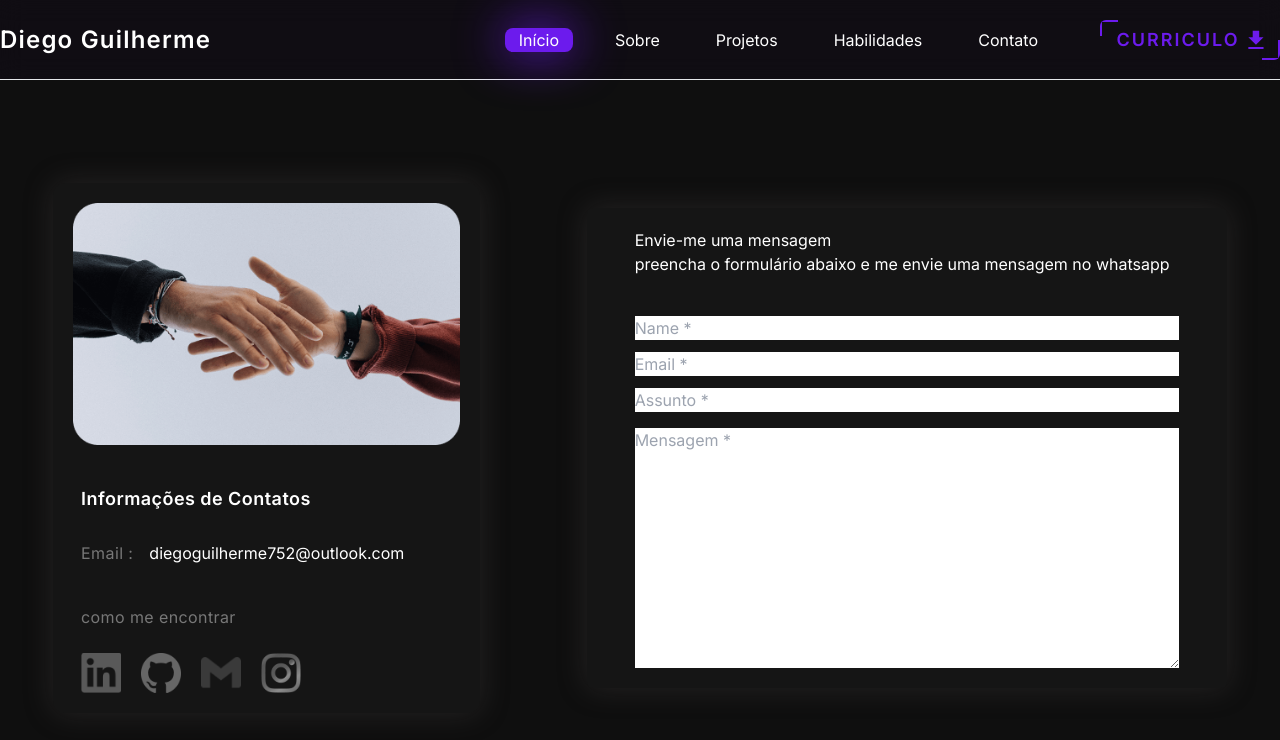
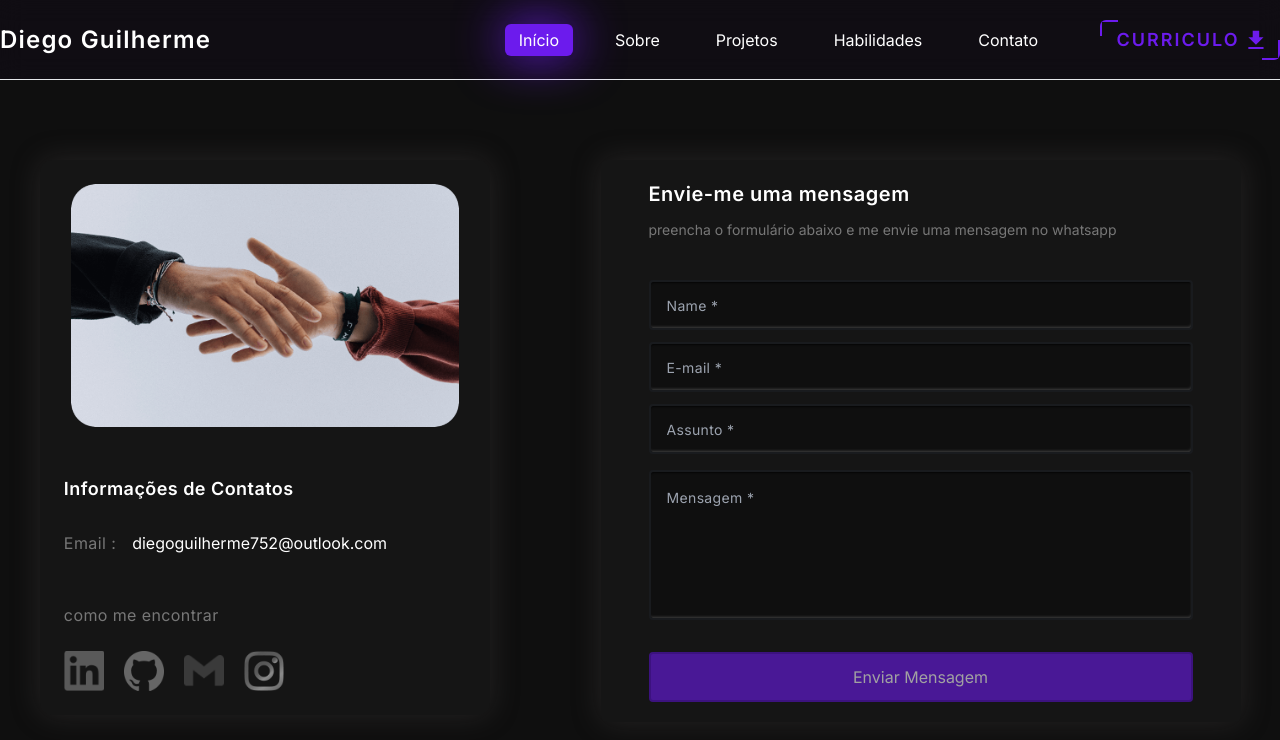
Before and after one commit to diegoguilhermeDS/portifolio, a Next.js app: page /contact in a window 1280 px wide. Shown: the top 740 px of the page. Built offline with nearby package versions, Linux system fonts and the light colour scheme.

Commit message:
styled finished

```diff
--- /dev/null
+++ b/src/components/Button/index.tsx
@@ -0,0 +1,14 @@
+import React from 'react'
+
+interface iButtonProps {
+    children: React.ReactNode,
+    heigth: number
+}
+
+const Button = ({children, heigth}: iButtonProps) => {
+  return (
+    <button className={`w-full bg-brand-100 opacity-60 rounded flex items-center justify-center h-[${heigth.toString()}px] border-2 border-solid border-[#5711C6] hover:shadow-button hover:opacity-100 hover:border-brand-100 transition ease-in-out duration-300`}>{children}</button>
+  )
+}
+
+export default Button
--- a/src/components/ButtonCV/index.tsx
+++ b/src/components/ButtonCV/index.tsx
@@ -25,8 +25,6 @@ export default function ButtonCV() {
         hover:shadow-neon
         `}
     >
-      {/* border-2
-        border-brand-100 */}
       <span
         className={`absolute block top-0 -left-1 w-[12%] h-[2px] bg-brand-100 transition-all duration-1000 group-hover:w-[100%]`}
       ></span>
--- a/src/components/Header/index.tsx
+++ b/src/components/Header/index.tsx
@@ -27,9 +27,9 @@ export default function Header() {
             {navBar.map((nav, index) => (
               <li
                 key={index}
-                className={`h-6 px-3.5 transition-all duration-700 ${
+                className={`h-8 px-3.5 transition-all duration-700 flex items-center justify-center ${
                   navSelected === nav.href
-                    ? "bg-brand-100 shadow-[0_0_50px_#6C1BED] rounded-lg"
+                    ? "bg-brand-100 shadow-[0_0_50px_#6C1BED] rounded-md"
                     : "bg-transparent hover:scale-125 transition-transform duration-500"
                 }`}
               >
--- /dev/null
+++ b/src/components/Input/index.tsx
@@ -0,0 +1,15 @@
+import React from "react";
+
+interface iInputProps {
+  type: string;
+  id: string;
+  placeholder: string;
+}
+
+const Input = ({ type, id, placeholder }: iInputProps) => {
+  return (
+    <input type={type} name={id} id={id} placeholder={`${placeholder} *`} className="bg-brand-500 rounded shadow-input h-[50px] p-4 border-2 border-solid border-[#191b1e] placeholder:font-normal text-sm tracking-wide text-brand-200 outline-none"/>
+  );
+};
+
+export default Input;
--- a/src/database/skills.db.ts
+++ b/src/database/skills.db.ts
@@ -13,12 +13,11 @@ import postIcon from "../../public/assets/techs/postgresql.png";
 import gitIcon from "../../public/assets/techs/git.png";
 import nodeIcon from "../../public/assets/techs/node.png";
 import githubIcon from "../../public/assets/techs/github.png";
-import figmaIcon from "../../public/assets/techs/img-figma.png"
+import figmaIcon from "../../public/assets/techs/img-figma.png";
 
-import gmailIcon from "../../public/assets/icons/gmail.png"
-import linkedinIcon from "../../public/assets/icons/linkedin.png"
-import instagramIcon from "../../public/assets/icons/instagram-1.png"
-
+import gmailIcon from "../../public/assets/icons/gmail.png";
+import linkedinIcon from "../../public/assets/icons/linkedin.png";
+import instagramIcon from "../../public/assets/icons/instagram-1.png";
 
 const skillsDb = [
   {
@@ -76,30 +75,30 @@ const skillsDb = [
   {
     img: gitIcon,
     name: "Git",
-    }
-]
+  },
+];
 
 const iconsContactDb = [
   {
     img: linkedinIcon,
     alt: "linkedin",
-    href: "https://www.linkedin.com/in/diegoguilhermeds/"
+    href: "https://www.linkedin.com/in/diegoguilhermeds/",
   },
   {
     img: githubIcon,
     alt: "github",
-    href: "https://github.com/diegoguilhermeDS/"
+    href: "https://github.com/diegoguilhermeDS/",
   },
   {
     img: gmailIcon,
     alt: "gmail",
-    href: "mailto:diegoguilherme752@gmail.com?subject=Olá, Diego! Acessei seu repositório e estou entrando em contato para :"
+    href: "mailto:diegoguilherme752@gmail.com?subject=Olá, Diego! Acessei seu Portfólio e estou entrando em contato para :",
   },
   {
     img: instagramIcon,
     alt: "instagram",
-    href: "https://www.instagram.com/dihguilhermee/"
+    href: "https://www.instagram.com/dihguilhermee/",
   },
-]
+];
 
-export { skillsDb, iconsContactDb}
+export { skillsDb, iconsContactDb };
--- a/src/pages/contact/index.tsx
+++ b/src/pages/contact/index.tsx
@@ -2,21 +2,34 @@ import Image from "next/image";
 import React from "react";
 import imgContact from "../../../public/assets/img-contact.png";
 import { iconsContactDb } from "@/database/skills.db";
+import Input from "@/components/Input";
+import Button from "@/components/Button";
 
 export default function contact() {
   return (
-    <main className="flex justify-around items-center container mx-auto min-h-screen pt-24">
-      <section className="flex flex-col gap-10 items-center w-1/3 p-5 rounded-xl bg-brand-300 shadow-card">
-        <Image src={imgContact} alt="imagem de aperto de mãos" width={400} height={400}/>
+    <main className="flex flex-col items-center gap-12 container overflow-hidden p-2 pt-10 mx-auto min-h-screen mt-16 lg:flex-row lg:justify-around lg:items-start lg:pt-24">
+      <section className="flex flex-col gap-10 items-center w-[100%] p-4 rounded-xl bg-brand-300 shadow-card lg:max-w-[450px] lg:py-6 lg:gap-12">
+        <div className="w-[100%] lg:max-w-[388px] h-[40%] rounded-3xl overflow-hidden md:rounded-[46px] lg:rounded-3xl">
+          <Image
+            src={imgContact}
+            alt="imagem de aperto de mãos"
+            width={400}
+            height={400}
+            className="transition-all ease-in-out duration-500 object-cover hover:scale-110 w-full h-full"
+          />
+        </div>
         <div className="flex flex-col w-[96%] gap-7">
           <h2 className="font-semibold text-lg tracking-wide">
             Informações de Contatos
           </h2>
-          <div className="flex gap-4">
-            <h3 className="font-normal text-base tracking-wide text-brand-400">
+          <div className="flex flex-row gap-4">
+            <h3 className="font-normal text-sm lg:text-base tracking-wide text-brand-400">
               Email :
             </h3>
-            <a href="mailto:diegoguilherme752@outlook.com?subject=Olá, Diego! Acessei seu repositório e estou entrando em contato para :">
+            <a
+              href="mailto:diegoguilherme752@outlook.com?subject=Olá, Diego! Acessei seu Portfólio e estou entrando em contato para :"
+              className="text-xs lg:text-base"
+            >
               diegoguilherme752@outlook.com
             </a>
           </div>
@@ -48,31 +61,28 @@ export default function contact() {
           </ul>
         </div>
       </section>
-      <section className="w-1/2 flex flex-col gap-10 px-12 py-5 rounded-md bg-brand-300 shadow-card">
-        <div>
-          <h1>Envie-me uma mensagem</h1>
-          <span>
+      <section className="flex flex-col gap-10 w-full px-4 py-5 rounded-md bg-brand-300 shadow-card lg:px-12 lg:max-w-[640px]">
+        <div className="flex flex-col gap-3">
+          <h1 className="font-semibold text-xl tracking-wide">
+            Envie-me uma mensagem
+          </h1>
+          <span className="font-normal text-sm text-brand-400">
             preencha o formulário abaixo e me envie uma mensagem no whatsapp
           </span>
         </div>
-        <form action="" className="flex flex-col gap-3">
-          <input type="text" name="name" id="name" placeholder="Name *" />
-          <input type="email" name="email" id="email" placeholder="Email *" />
-          <input
-            type="text"
-            name="subject"
-            id="subject"
-            placeholder="Assunto *"
-          />
+        <form action="" className="flex flex-col gap-3 w-full">
+          <Input type="text" id="name" placeholder="Name" />
+          <Input type="Email" id="email" placeholder="E-mail" />
+          <Input type="text" id="subject" placeholder="Assunto" />
           <textarea
             name="message"
             id="message"
             cols={30}
             rows={10}
             placeholder="Mensagem *"
-            className="mt-1"
+            className="resize-none mt-1 mb-5 bg-brand-500 rounded shadow-input h-[150px] p-4 border-2 border-solid border-[#191b1e] outline-none placeholder:font-normal text-sm tracking-wide text-brand-200"
           ></textarea>
-          {/* <button className='mt-4 flex self-center'>Enviar mensagem <Image src={whatsIcon} alt={"whatsapp icon"} width={20} height={20} /></button> */}
+          <Button heigth={50}>Enviar Mensagem</Button>
         </form>
       </section>
     </main>
--- a/src/styles/globals.css
+++ b/src/styles/globals.css
@@ -7,6 +7,7 @@
   --color-white: #fff;
 }
 
+
 body {
   background: var(--background);
   color: var(--color-white);
--- a/tailwind.config.js
+++ b/tailwind.config.js
@@ -13,17 +13,21 @@ module.exports = {
           100: "#6C1BED",
           200: "#A9A9A9",
           300: "#151515",
-          400: "#777777"
+          400: "#777777",
+          500: "#0F0F0F",
         },
       },
       boxShadow: {
         neon: "0px 0px 10px #6C1BED, 0px 0px 40px #6C1BED, 0px 0px 80px #6C1BED",
-        card: "0px 0px 30px rgba(102, 96, 96, 0.25);"
+        card: "0px 0px 30px rgba(102, 96, 96, 0.25);",
+        input: "1px 4px 2px -3px rgba(0, 0, 0, 0.7) inset, -1px -3px 3px -2px rgba(255, 255, 255, 0.2) inset;",
+        button: "0px 0px 27px #6C1BED;",
       },
       animation: {
         typewrite: "typewrite 6s steps(27) forwards ",
-        cursor: "typewrite 6s steps(27) forwards, blink 500ms steps(27) infinite",
-        fadeInLeft: "fadeInLeft 2s ease 4s forwards"
+        cursor:
+          "typewrite 6s steps(27) forwards, blink 500ms steps(27) infinite",
+        fadeInLeft: "fadeInLeft 2s ease 4s forwards",
       },
       keyframes: {
         typewrite: {
@@ -32,16 +36,16 @@ module.exports = {
           },
         },
         blink: {
-          to : {
+          to: {
             opacity: 0,
           },
         },
         fadeInLeft: {
           to: {
             opacity: 1,
-            transform: "translateX(0)"
-          }
-        }
+            transform: "translateX(0)",
+          },
+        },
       },
     },
   },
```
Lines whose indentation alone changed are shown as unchanged.
